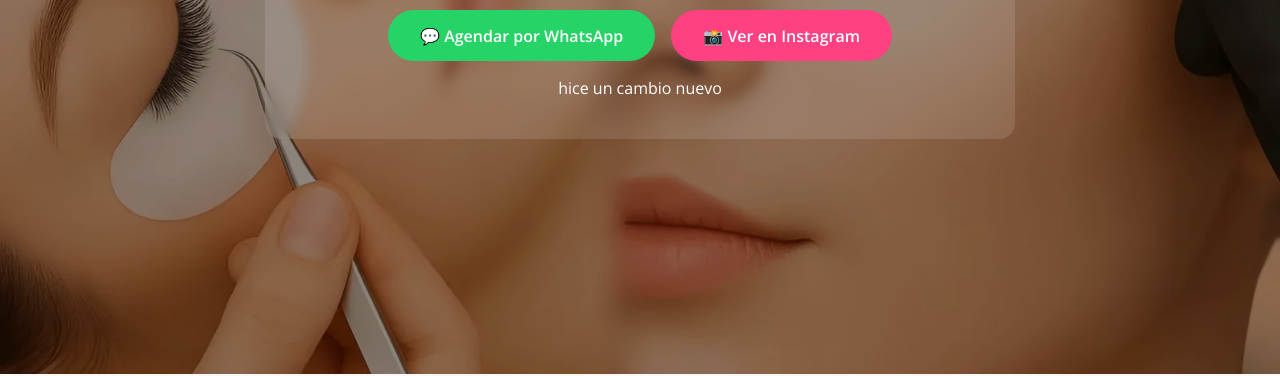
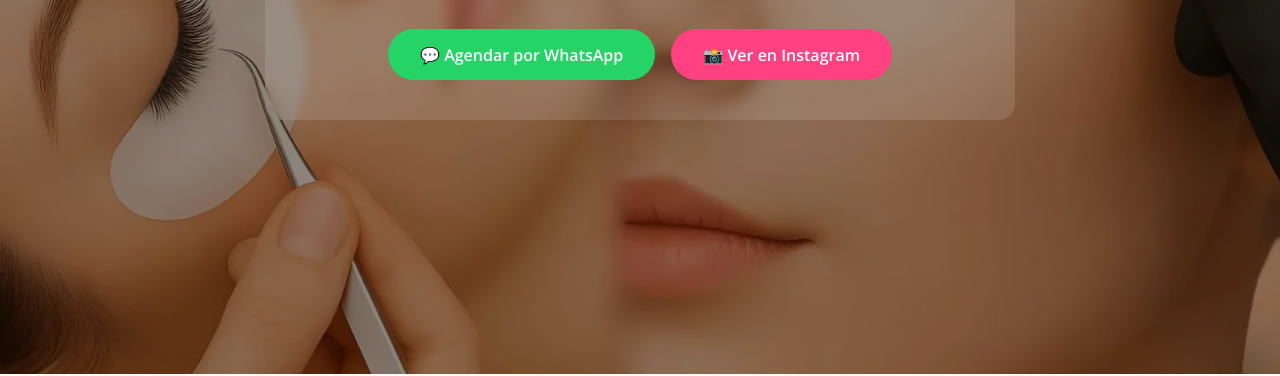
Before and after one commit to Agledis/SublimeG_Produccion, a website: page index.html in a window 1280 px wide. Shown: the part 426-802 px from the top of the page. Drawn offline with nearby package versions, Linux system fonts and the light colour scheme.

Commit message:
Actualización del proyecto

```diff
--- a/index.html
+++ b/index.html
@@ -83,7 +83,7 @@
       <a href="https://www.instagram.com/sublimeglow___"
          target="_blank" class="boton boton-instagram">📸 Ver en Instagram</a>
 
-         hice un cambio nuevo
+
     </div>
   </div>
 </section>
```
